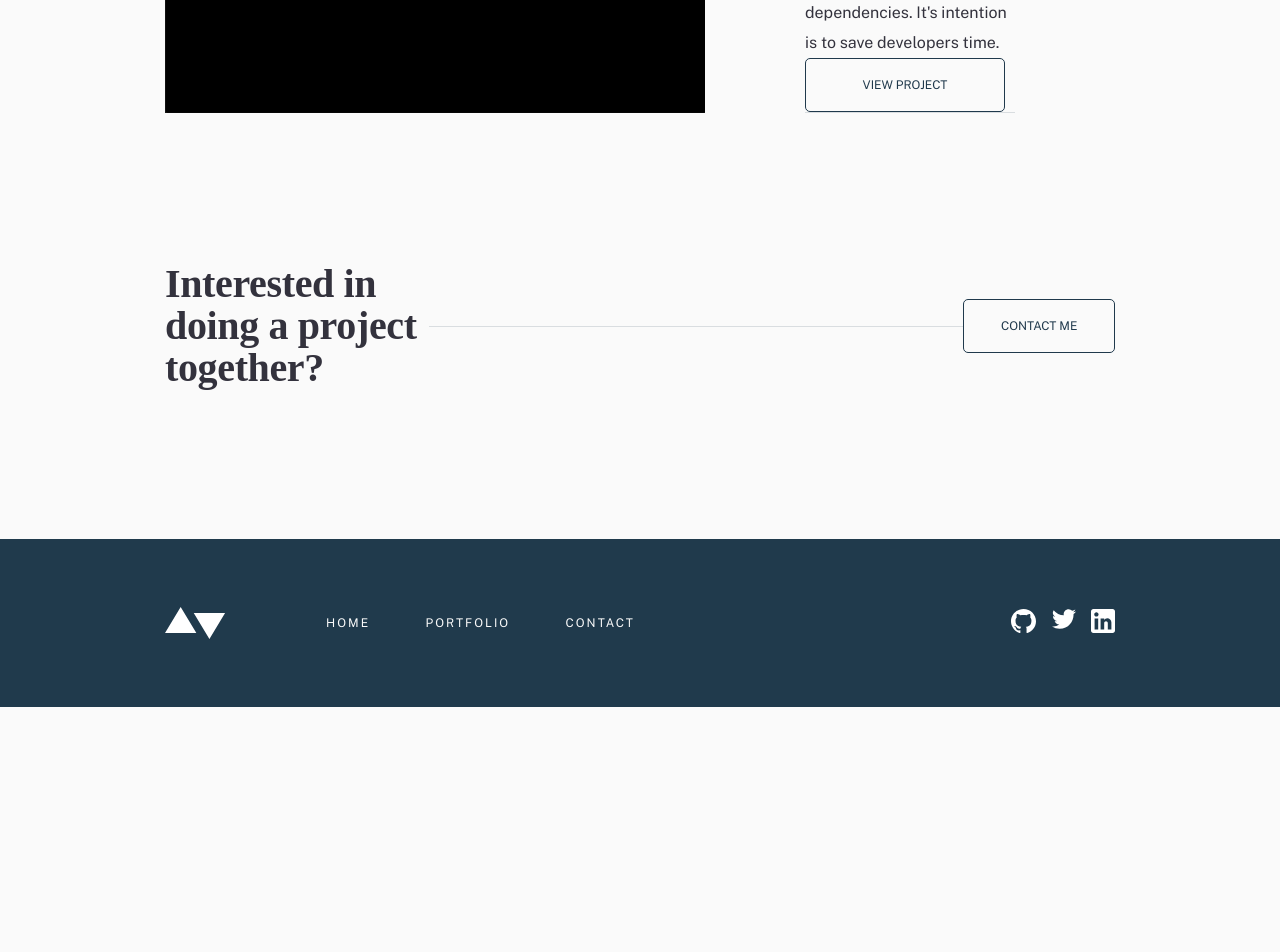
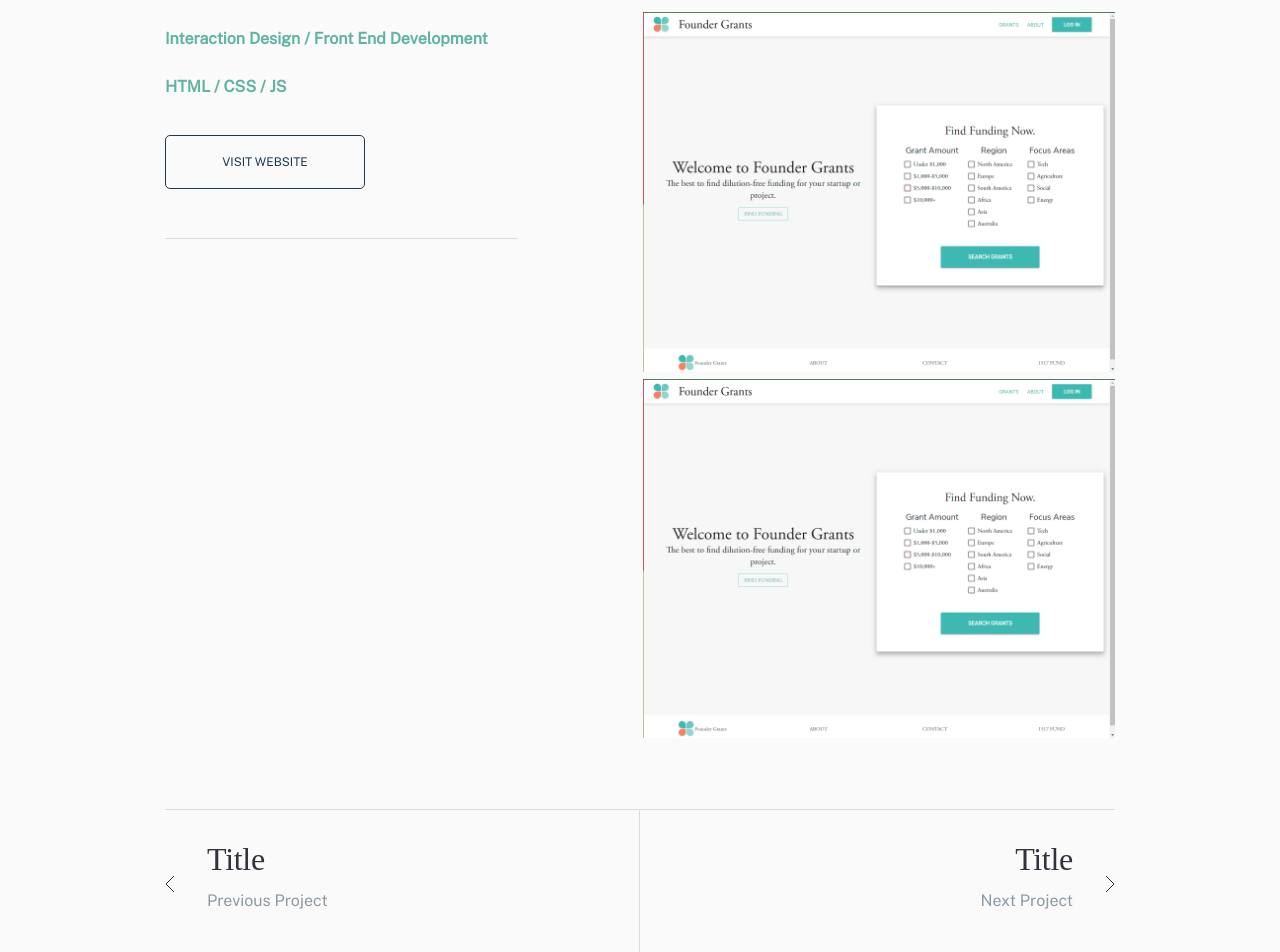
Before and after one commit to dswhitely1/portfolio-master, a React (Create React App) app: page /portfolio/founder-grants in a window 1280 px wide. Shown: the part 1280-2232 px from the top of the page. Before the commit the page ends 1987 px from the top, so only its background shows below. Built offline with nearby package versions, Linux system fonts and the light colour scheme; a web font is replaced by a local one.

Commit message:
Skeleton Project Page Laid Out

```diff
--- a/package.json
+++ b/package.json
@@ -56,9 +56,9 @@
     ]
   },
   "devDependencies": {
-    "@types/react-redux": "^7.1.8",
+    "@types/react-redux": "^7.1.9",
     "@types/react-router-dom": "^5.1.4",
-    "@types/redux-logger": "^3.0.7",
+    "@types/redux-logger": "^3.0.8",
     "node-sass": "^4.13.1"
   }
 }
--- a/src/components/App.tsx
+++ b/src/components/App.tsx
@@ -1,4 +1,4 @@
-import React from 'react';
+import React, {useState} from 'react';
 import {Container} from "./styled-components/Container";
 import {Wrapper} from "./styled-components/Wrapper";
 import {Route, Switch, useLocation} from 'react-router-dom'
@@ -11,10 +11,26 @@ import {ActionsProvider} from "../context/ActionsContext";
 import {useActions} from "../store/useActions";
 import PortfolioOverview from "./portfolio/PortfolioOverview";
 import Contact from "./landing-page/contact/Contact";
+import PortfolioDetail from "./portfolio/PortfolioDetail";
+import {IPortfolioData} from "./portfolio/portfolioData";
+import FounderGrants from "../assets/Founder Grants.png";
 
 const App = () => {
     const actions = useActions();
     const location = useLocation();
+    const [project, setProject] = useState<IPortfolioData>({
+        title: 'Founder Grants',
+        description: 'A searchable website attached to a database that can feed users grants based on requirements they enter like the amount of the grant, the founder demographics, the geography of the grant, and the steps involved in getting the grant.',
+        techStack: 'Built using React and Node Express.',
+        techUsed: ['React', 'Redux', 'Node', 'Express', 'TypeScript', 'Auth0', 'PostgreSQL', 'Material-UI'],
+        responsibilities: ['Increased performance of production site by 5%.', 'Refactored Code Base trimming 2000 lines of code.', 'Introduced TypeScript to help other developers understand how the data is flowing through the application.'],
+        link: 'https://www.foundergrants.com',
+        url: '/portfolio/foundergrants',
+        githubFe: 'https://github.com/dswhitely1/startup-grant-database-fe',
+        githubBe: 'https://github.com/dswhitely1/startup-grant-database-be',
+        image: FounderGrants
+    });
+    console.log(project);
     return (
         <ActionsProvider value={actions}>
             <GlobalStyle/>
@@ -23,7 +39,10 @@ const App = () => {
                     <Navigation/>
                     <Switch>
                         <Route path="/contact" component={ContactPage}/>
-                        <Route path="/portfolio" component={PortfolioOverview} />
+                        <Route path="/portfolio/founder-grants" render={() => <PortfolioDetail project={project}/>} />
+                        <Route path="/portfolio/emergency-electric-inc" render={() => <PortfolioDetail project={project} />} />
+                        <Route path="/portfolio/create-react-project" render={() => <PortfolioDetail project={project} />} />
+                        <Route path="/portfolio" render={() => <PortfolioOverview setProject={setProject}/>} />
                         <Route exact path="/" component={LandingPage}/>
                     </Switch>
                     {location.pathname !== '/contact' && <Contact/>}
--- /dev/null
+++ b/src/components/icons/LeftArrow.tsx
@@ -0,0 +1,12 @@
+import React from 'react';
+import {SVG} from "../styled-components/Logo";
+
+const LeftArrow = () => {
+    return (
+        <SVG xmlns="http://www.w3.org/2000/svg" width="10" height="16">
+            <path fill="none" stroke="#33323D" d="M9 0L1 8l8 8" />
+        </SVG>
+    )
+}
+
+export default LeftArrow;
--- /dev/null
+++ b/src/components/icons/RightArrow.tsx
@@ -0,0 +1,12 @@
+import React from 'react';
+import {SVG} from "../styled-components/Logo";
+
+const RightArrow = () => {
+    return (
+        <SVG xmlns="http://www.w3.org/2000/svg" width="10" height="16">
+            <path fill="none" stroke="#33323D" d="M1 0l8 8-8 8" />
+        </SVG>
+    )
+}
+
+export default RightArrow;
--- /dev/null
+++ b/src/components/portfolio/PortfolioDetail.tsx
@@ -0,0 +1,66 @@
+import React from 'react';
+import {IPortfolioData} from "./portfolioData";
+import {Image} from "../styled-components/Image";
+import {Button} from "../styled-components/Button";
+import {
+    DetailsContainer,
+    DetailsLeftContainer,
+    DetailsRightContainer,
+    DetailsTopics,
+    Divider,
+    NavigationContainer,
+    NavigationItem
+} from "../styled-components/PortfolioDetailContainer";
+import LeftArrow from "../icons/LeftArrow";
+import RightArrow from "../icons/RightArrow";
+
+interface IProps {
+    project: IPortfolioData
+}
+
+function PortfolioDetail({project: {image, title}}: IProps) {
+    return (
+        <>
+            <Image detail src={image} alt={title}/>
+            <DetailsContainer>
+                <DetailsLeftContainer>
+                    <h2>{title}</h2>
+                    <p>The project required me to build a fully responsive landing page to the designs provided. I used
+                        HTML5, along with CSS Grid and JavaScript for the area that required interactivity, such as the
+                        testimonial slider.</p>
+                    <DetailsTopics first>Interaction Design / Front End Development</DetailsTopics>
+                    <DetailsTopics>HTML / CSS / JS</DetailsTopics>
+                    <Button secondary>Visit Website</Button>
+                    <Divider/>
+                </DetailsLeftContainer>
+                <DetailsRightContainer>
+                    <h3>Project Background</h3>
+                    <p>Lorem ipsum dolor sit amet, consectetur adipisicing elit. Illum iure, neque quo reiciendis velit
+                        vero voluptatibus. Amet dicta fugiat, harum hic incidunt inventore laboriosam, laborum nihil
+                        nisi porro rerum tempora.</p>
+                    <h3>Static Previews</h3>
+                    <Image src={image} alt={title}/>
+                    <Image src={image} alt={title}/>
+                </DetailsRightContainer>
+            </DetailsContainer>
+            <NavigationContainer>
+                <NavigationItem>
+                    <LeftArrow/>
+                    <div>
+                        <h3>Title</h3>
+                        <p>Previous Project</p>
+                    </div>
+                </NavigationItem>
+                <NavigationItem right>
+                    <div>
+                        <h3>Title</h3>
+                        <p>Next Project</p>
+                    </div>
+                    <RightArrow/>
+                </NavigationItem>
+            </NavigationContainer>
+        </>
+    )
+}
+
+export default PortfolioDetail;
--- a/src/components/portfolio/PortfolioItem.tsx
+++ b/src/components/portfolio/PortfolioItem.tsx
@@ -1,4 +1,5 @@
 import React from 'react';
+import {useHistory} from 'react-router-dom';
 import {IPortfolioData} from "./portfolioData";
 import {Button} from "../styled-components/Button";
 import {Image} from "../styled-components/Image";
@@ -7,17 +8,25 @@ import {PortfolioOverviewContainer, PortfolioRightContainer} from "../styled-com
 interface IProps {
     data: IPortfolioData
     reverse: boolean
+    setProject: any
 }
 
-function PortfolioItem({reverse, data: {description, title, githubBe, githubFe, image, link, url}}: IProps) {
-    console.log(reverse);
+function PortfolioItem({reverse, data, setProject}: IProps) {
+    const {description, title, image, url} = data;
+    const history = useHistory();
+
+    function handleClick() {
+        setProject(data)
+        history.push(url)
+    }
+
     return (
         <PortfolioOverviewContainer>
             <Image src={image} alt={title}/>
             <PortfolioRightContainer reverse={reverse}>
                 <h2>{title}</h2>
                 <p>{description}</p>
-                <Button secondary>View Project</Button>
+                <Button secondary onClick={handleClick}>View Project</Button>
             </PortfolioRightContainer>
         </PortfolioOverviewContainer>
     )
--- a/src/components/portfolio/PortfolioOverview.tsx
+++ b/src/components/portfolio/PortfolioOverview.tsx
@@ -3,11 +3,15 @@ import {IPortfolioData, portfolioData} from "./portfolioData";
 import PortfolioItem from "./PortfolioItem";
 import {PortfolioWrapper} from "../styled-components/PortfolioOverviewContainer";
 
-function PortfolioOverview() {
+interface IProps {
+    setProject: any
+}
+
+function PortfolioOverview({setProject}:IProps) {
     const [data] = useState<IPortfolioData[]>(portfolioData);
     return (
         <PortfolioWrapper>
-            {data.map((d, i) => <PortfolioItem data={d} key={i} reverse={i % 2 !== 0}/>)}
+            {data.map((d, i) => <PortfolioItem data={d} key={i} reverse={i % 2 !== 0} setProject={setProject}/>)}
         </PortfolioWrapper>
     )
 }
--- a/src/components/portfolio/portfolioData.ts
+++ b/src/components/portfolio/portfolioData.ts
@@ -5,6 +5,9 @@ import CreateReactProject from '../../assets/CreateReactProject.png'
 export interface IPortfolioData {
     title: string
     description: string
+    techStack: string
+    techUsed: string[]
+    responsibilities: string[]
     link: string
     url: string
     image: string
@@ -15,9 +18,12 @@ export interface IPortfolioData {
 export const portfolioData: IPortfolioData[] = [
     {
         title: 'Founder Grants',
-        description: 'This project was a collaboration of 4 developers and the third iteration of the Lambda Labs Team.',
+        description: 'A searchable website attached to a database that can feed users grants based on requirements they enter like the amount of the grant, the founder demographics, the geography of the grant, and the steps involved in getting the grant.',
+        techStack: 'Built using React and Node Express.',
+        techUsed: ['React', 'Redux', 'Node', 'Express', 'TypeScript', 'Auth0', 'PostgreSQL', 'Material-UI'],
+        responsibilities: ['Increased performance of production site by 5%.', 'Refactored Code Base trimming 2000 lines of code.', 'Introduced TypeScript to help other developers understand how the data is flowing through the application.'],
         link: 'https://www.foundergrants.com',
-        url: '/portfolio/foundergrants',
+        url: '/portfolio/founder-grants',
         githubFe: 'https://github.com/dswhitely1/startup-grant-database-fe',
         githubBe: 'https://github.com/dswhitely1/startup-grant-database-be',
         image: FounderGrants
@@ -25,8 +31,11 @@ export const portfolioData: IPortfolioData[] = [
     {
         title: 'Emergency Electric Inc',
         description: 'This project is a simple landing page with built in React and Material UI.  The website also has a way to send messages to the company and for prospective electricians to fill out an application for Employment.',
+        techStack: 'Built using React and Node Express',
+        techUsed: ['React', 'Redux', 'Node', 'Express', 'PostgreSQL', 'Material-UI'],
+        responsibilities: ['Built website to specification of Emergency Electric Owners', 'Created a way for future applicants to apply online.'],
         link: 'https://www.emergencyelectricinc.com',
-        url: '/portfolio/emergencyelectricinc',
+        url: '/portfolio/emergency-electric-inc',
         githubFe: 'https://github.com/dswhitely1/emergency-client',
         githubBe: 'https://github.com/dswhitely1/electric-server',
         image: EmergencyElectric
@@ -34,6 +43,9 @@ export const portfolioData: IPortfolioData[] = [
     {
         title: 'Create React Project',
         description: 'This project was a way for developers to create a react app and install the latest dependencies.  It\'s intention is to save developers time.',
+        techStack: 'Built using React and Node Express',
+        techUsed: ['JavaScript'],
+        responsibilities: ['lorem ipsum', "lorem ipsum", 'lorem ipsum'],
         link: 'https://www.npmjs.com/package/@dswhitely1/create-react-project',
         url: '/portfolio/create-react-project',
         githubFe: null,
--- a/src/components/styled-components/Image.js
+++ b/src/components/styled-components/Image.js
@@ -1,9 +1,11 @@
-import styled from "styled-components";
+import styled, {css} from "styled-components";
 
 export const Image = styled.img`
     width: 100%;
     height: auto;
     margin-bottom: 3.2rem;
+
+
 
     @media (min-width: 501px) {
           width: 40%;
@@ -16,4 +18,10 @@ export const Image = styled.img`
             width: 100%;
             height: auto;
     }
+
+    ${props => props.detail && css`
+        @media (min-width: 769px) {
+            max-width: 100%;
+        }
+    `}
 `;
--- /dev/null
+++ b/src/components/styled-components/PortfolioDetailContainer.js
@@ -0,0 +1,80 @@
+import styled, {css} from "styled-components";
+
+export const DetailsContainer = styled.div`
+    margin-top: 8rem;
+    display: flex;
+    justify-content: space-between;
+    h2, h3 {
+        margin-bottom: 2.8rem;
+    }
+    p {
+        line-height: 2;
+    }
+`;
+
+export const DetailsLeftContainer = styled.div`
+    width: 47.5rem;
+    margin-right: 12.5rem;
+    border-top: 1px solid rgba(32,58,76,0.15);
+    padding-top: 4.8rem;
+`;
+
+export const Divider = styled.div`
+    margin-top: 4.9rem;
+    border-bottom: 1px solid rgba(32,58,76,0.15);
+`;
+
+export const DetailsRightContainer = styled.div`
+    width: 63.5rem;
+    margin-bottom: 6.4rem;
+    p {
+        margin-bottom: 4rem;
+    }
+`;
+
+export const DetailsTopics = styled.p`
+    color: #5fB4A2;
+    font-weight: 700;
+    margin-bottom: 3.2rem;
+    ${props => props.first && css`
+        margin-top: 2.3rem;
+        margin-bottom: 1.6rem;
+    `}
+`;
+
+export const NavigationContainer = styled.div`
+    display: flex;
+    justify-content: space-between;
+    border-top: 1px solid rgba(32,58,76,0.15);
+    border-bottom: 1px solid rgba(32,58,76,0.15);
+    margin-bottom: 11.5rem;
+`;
+
+export const NavigationItem = styled.div`
+    display: flex;
+    justify-content: flex-start;
+    align-items: center;
+    padding-top: 3.3rem;
+    padding-bottom: 3.3rem;
+    border-right: 1px solid rgba(32,58,76,0.15);
+    width:50%;
+
+    p {
+        color: rgba(32,58,76,0.5);
+        line-height: 3;
+    }
+
+    div {
+        margin-left: 3.2rem;
+    }
+
+    ${props => props.right && css`
+        text-align: right;
+        border-right: none;
+        justify-content: flex-end;
+
+        div {
+            margin-right: 3.2rem;
+        }
+    `}
+`;
```
Also changed, not shown: 1 other file (tests, documents, lock files or other folders).
